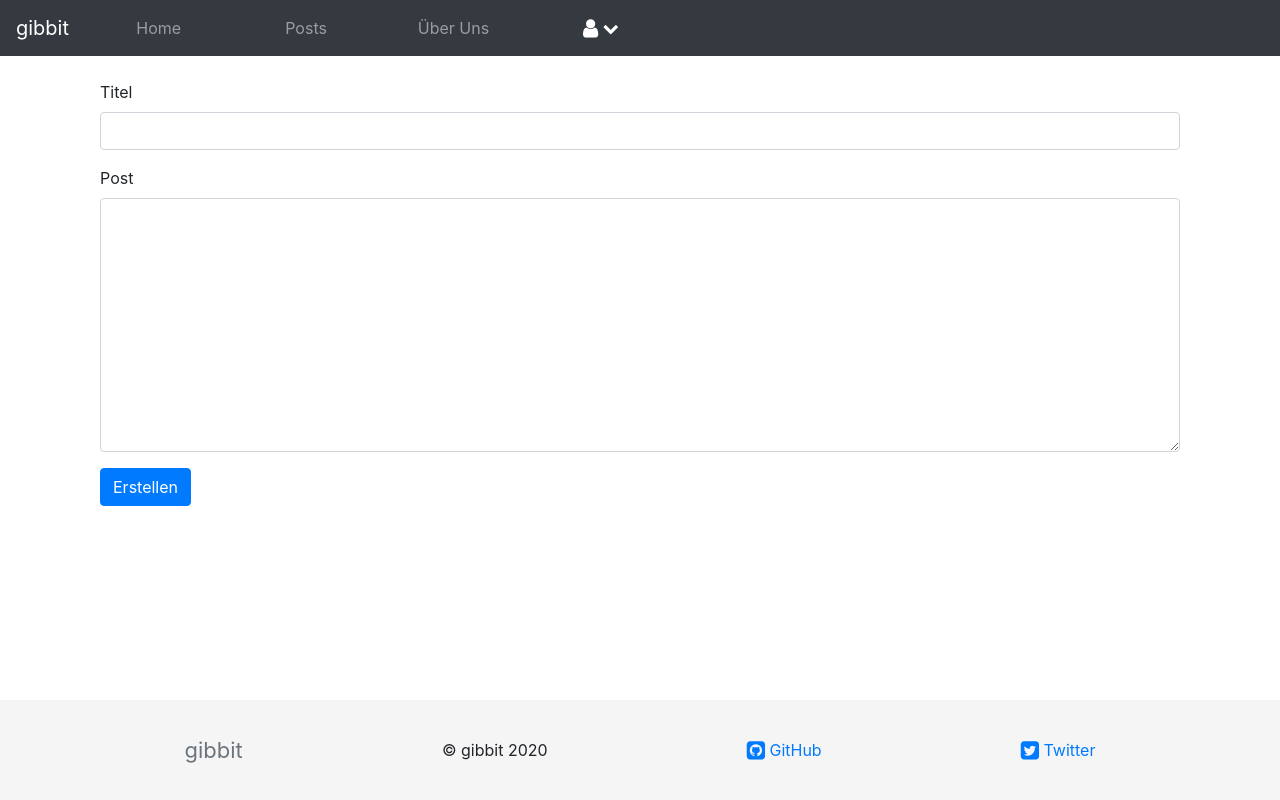
After one commit to khashashin/gibbit, a PHP site: template templates/post/create.php in a window 1280 px wide. The commit adds this page. Run offline with PHP 8.4, Linux system fonts and the light colour scheme; the template is opened without the code that fills it, so the values that code supplies are empty.

Commit message:
Post create

```diff
--- /dev/null
+++ b/templates/post/create.php
@@ -0,0 +1,15 @@
+<article class="container">
+    <div class="row">
+        <form action="/post/doCreate" method="post" class="col-12">
+            <div class="form-group">
+                <label for="post-title">Titel</label>
+                <input id="post-title" type="text" name="title" class="form-control" required>
+            </div>
+            <div class="form-group">
+                <label for="post-text">Post</label>
+                <textarea id="post-text" name="text" rows="10" class="form-control" required></textarea>
+            </div>
+            <button type="submit" class="btn btn-primary">Erstellen</button>
+        </form>
+    </div>
+</article>
--- a/templates/post/index.php
+++ b/templates/post/index.php
@@ -1,7 +1,7 @@
 <article class="hreview open special">
     <?php if (empty($posts)): ?>
         <div class="dhd">
-            <h2 class="item title">Hoopla! Keine User gefunden.</h2>
+            <h2 class="item title">Hoopla! Keine Posts gefunden.</h2>
         </div>
     <?php else: ?>
         <?php foreach ($posts as $post): ?>
```
Also changed, not shown: src/Controller/PostController.php (+15 -2 lines).
